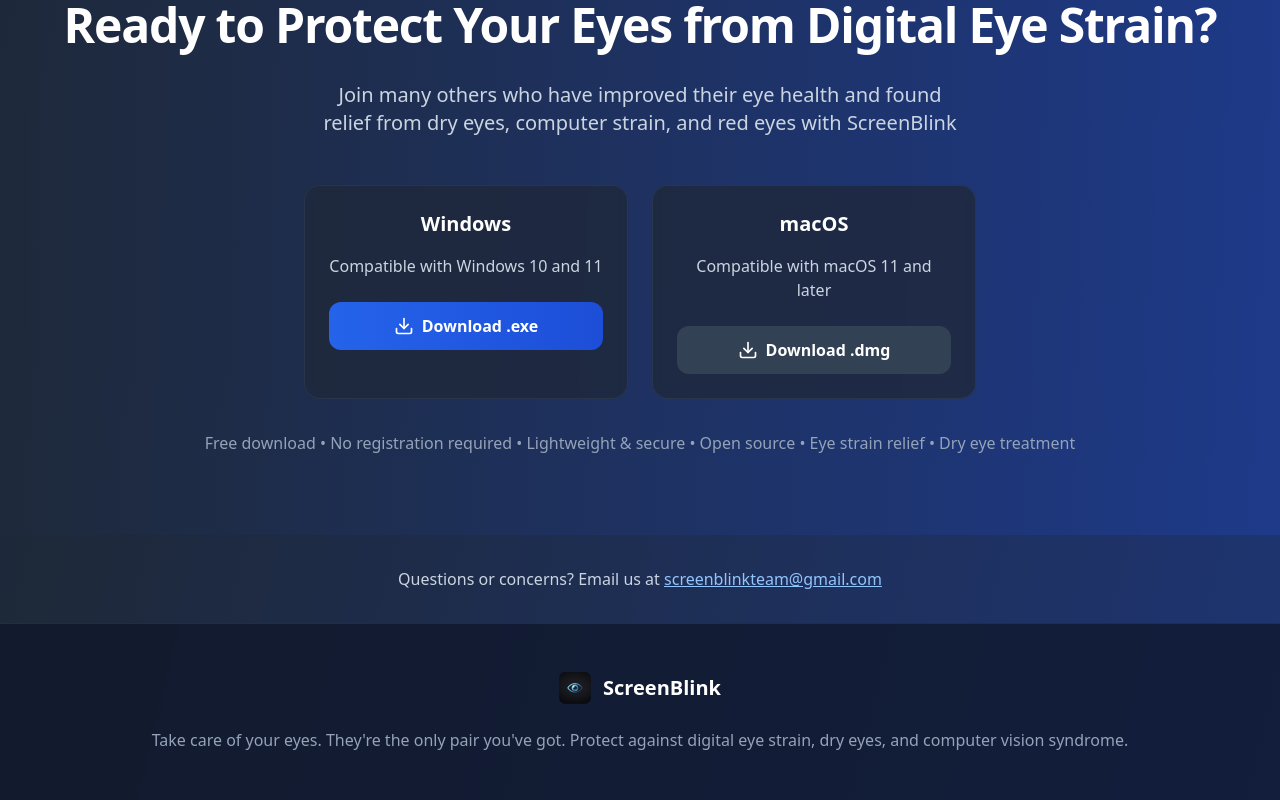
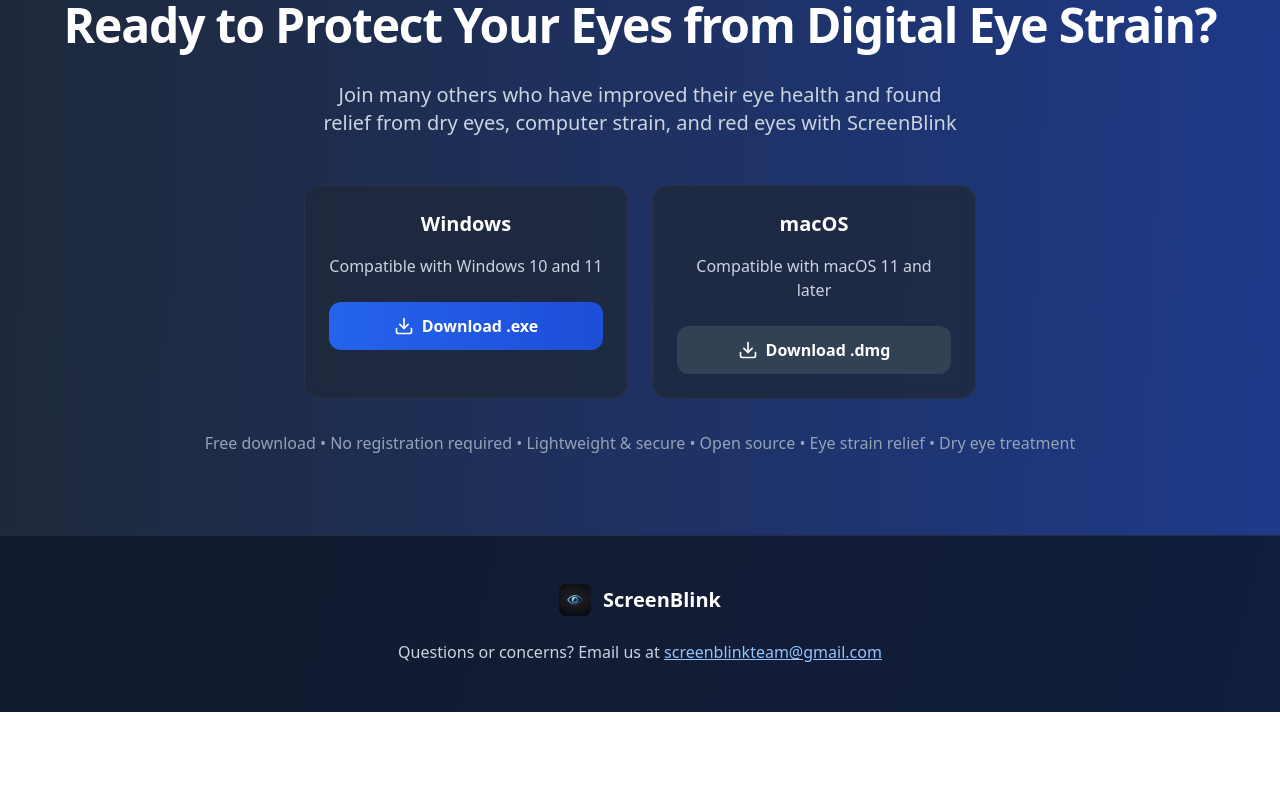
Before and after one commit to katunli/ScreenBlinkWebsite, a Next.js app: page / in a window 1280 px wide. Shown: the part 4585-5385 px from the top of the page. After the commit the page ends 5297 px from the top, so only its background shows below. Built offline with nearby package versions, Linux system fonts and the light colour scheme.

Commit message:
Changed footer

```diff
--- a/pages/index.tsx
+++ b/pages/index.tsx
@@ -421,23 +421,6 @@
         </div>
       </section>
 
-      {/* Contact Section */}
-      <section className="py-8 bg-slate-800/30">
-        <div className="container mx-auto px-4 sm:px-6 text-center">
-          <div className="max-w-2xl mx-auto">
-            <p className="text-slate-300 text-sm sm:text-base">
-              Questions or concerns? Email us at{' '}
-              <a
-                href="mailto:screenblinkteam@gmail.com"
-                className="text-blue-300 hover:text-blue-200 underline"
-              >
-                screenblinkteam@gmail.com
-              </a>
-            </p>
-          </div>
-        </div>
-      </section>
-
       {/* Footer */}
       <footer className="py-12 bg-slate-900/80 border-t border-slate-700/50">
         <div className="container mx-auto px-6 text-center">
@@ -453,9 +436,18 @@
             </div>
             <span className="text-xl font-bold text-white">ScreenBlink</span>
           </div>
-          <p className="text-slate-400">
-            Take care of your eyes. They&apos;re the only pair you&apos;ve got. Protect against digital eye strain, dry eyes, and computer vision syndrome.
-          </p>
+
+          <div className="max-w-2xl mx-auto">
+            <p className="text-slate-300 text-sm sm:text-base">
+              Questions or concerns? Email us at{' '}
+              <a
+                href="mailto:screenblinkteam@gmail.com"
+                className="text-blue-300 hover:text-blue-200 underline"
+              >
+                screenblinkteam@gmail.com
+              </a>
+            </p>
+          </div>
         </div>
       </footer>
     </div>
```
